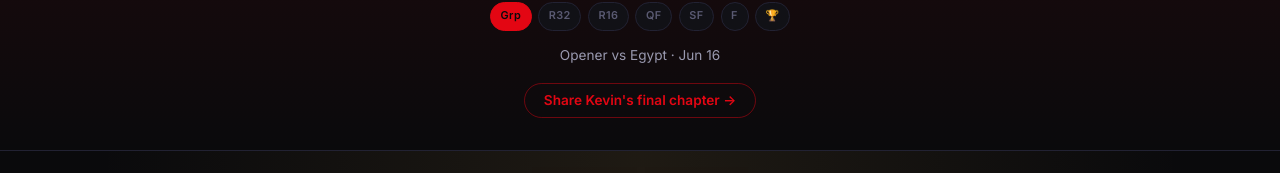
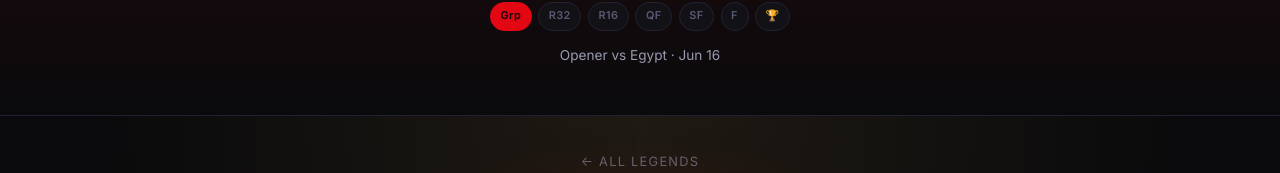
Before and after one commit to sportslegacy/finalchapter, a Next.js app: page /player/debruyne in a window 1280 px wide. Shown: the part 163-336 px from the top of the page. Built offline with nearby package versions, Linux system fonts and the light colour scheme; no server answers; a web font is replaced by a local one.

Commit message:
Remove share button from player status strip
Reddit (our only working channel) doesn't render OG cards in comments and X is
dead at our scale, so an on-page share button is decorative. Dropping it keeps
the status strip clean and editorial.

Co-Authored-By: Claude Opus 4.7 <noreply@anthropic.com>

```diff
--- a/app/player/[id]/page.js
+++ b/app/player/[id]/page.js
@@ -16,7 +16,6 @@ import Nav from "../../components/Nav";
 import MatchCountdown from "../../components/MatchCountdown";
 import CountUp from "../../components/CountUp";
 import GoalChart from "../../components/GoalChart";
-import ShareButton from "../../components/ShareButton";
 import JsonLd from "../../components/JsonLd";
 import JsonLdDedupe from "../../components/JsonLdDedupe";
 
@@ -227,12 +226,6 @@ export default async function PlayerPage({ params }) {
           {status.note ? (
             <p className="status-banner-note">{status.note}</p>
           ) : null}
-          <ShareButton
-            url={`${SITE_URL}/player/${player.id}`}
-            title={`${player.name} — The Final Chapter`}
-            text={head.a}
-            label={`Share ${firstName}'s final chapter →`}
-          />
         </div>
       </section>
 
```
